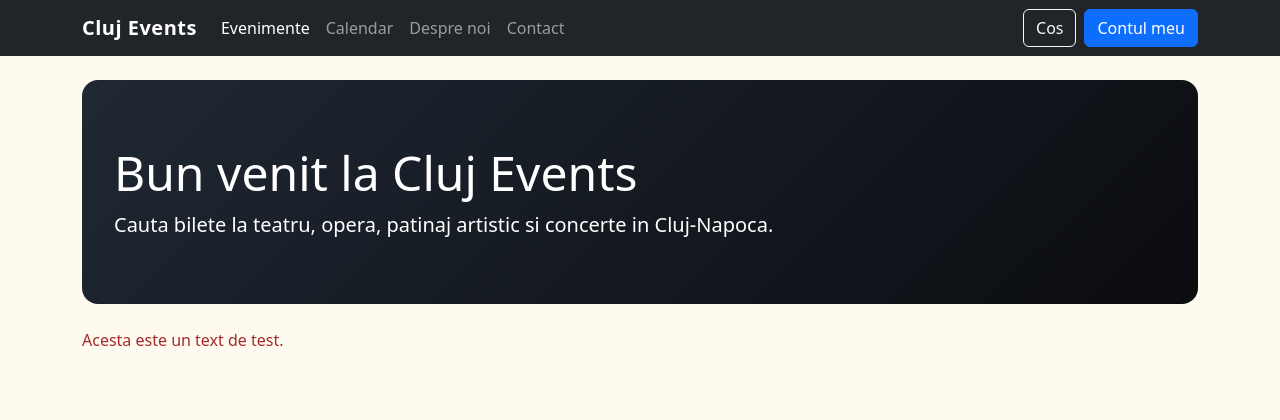
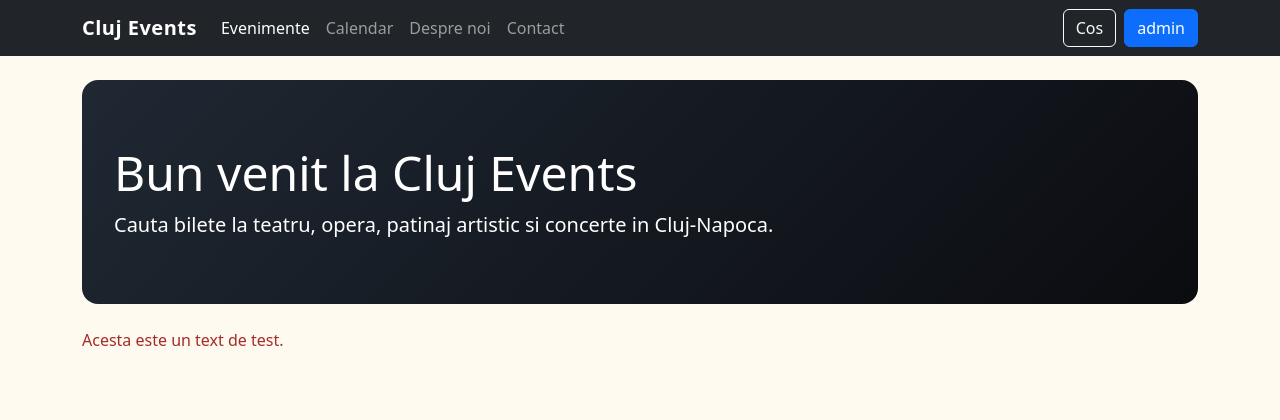
Before and after one commit to giulia-oiegas/bilete-evenimente-cluj, a PHP site: page /home.php in a window 1280 px wide. Shown: the top 420 px of the page. Run offline with PHP 8.4, Linux system fonts and the light colour scheme; a user stored in the database is signed in.

Commit message:
Update header.php

```diff
--- a/public/header.php
+++ b/public/header.php
@@ -40,10 +40,22 @@ if(session_status() === PHP_SESSION_NONE){
                     </li>
 
                     <?php if(!empty($_SESSION['id'])) : ?>
-                        <li class="nav-item">
-                            <a class="btn btn-primary" href="my_account.php">Contul meu</a>
+                        <li class="nav-item dropdown">
+                            <a class="btn btn-primary dopdown-toggle"
+                               href="#"
+                               id="accountDropdown"
+                               role="button"
+                               data-bs-toggle="dropdown"
+                               aria-expanded="false"
+                            ><?= htmlspecialchars($_SESSION['username'] ?? 'Contul meu') ?>
+                            </a>
+                            <ul class="dropdown-menu dropdown-menu-end" aria-labelledby="accountDropdown">
+                                <li><a class="dropdown-item" href="my_account.php">Contul meu</a></li>
+                                <li><a class="dropdown-item" href="logout.php">Logout</a></li>
+                            </ul>
                         </li>
                     <?php else: ?>
+                        <!--user nelogat -->
                         <li class="nav-item me-2">
                             <a class="btn btn-outline-light" href="login.php">Login</a>
                         </li>
```
